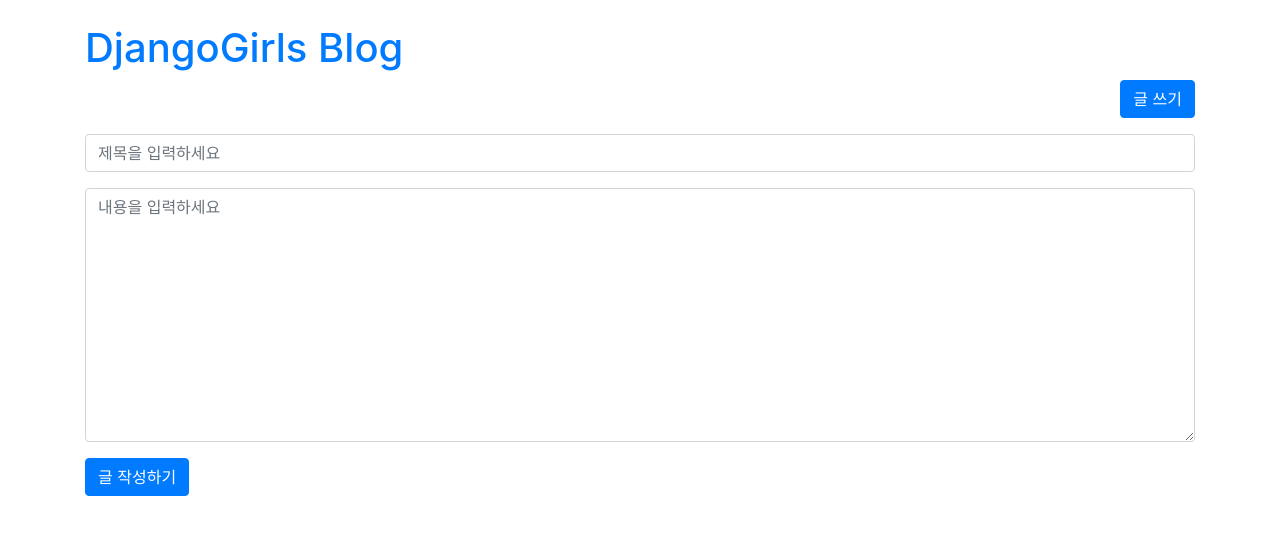
After one commit to Chrisaor/djangogirls-tutorial-8th, a Django app: page /write/ in a window 1280 px wide. The commit adds this page. Shown: the top 535 px of the page. Run offline with Django 3.2, Linux system fonts and the light colour scheme; some libraries are stand-ins or nearby versions.

Commit message:
post_create에 POST요청이 왔을 경우 새 Post인스턴스를 생성하고 결과 string을 HttpResponse로 반환

```diff
--- a/app/blog/urls.py
+++ b/app/blog/urls.py
@@ -1,8 +1,9 @@
 from django.conf.urls import url
 
-from .views import post_list, post_detail
+from .views import post_list, post_detail, post_create
 
 urlpatterns = [
     url(r'^$', post_list, name='post-list'),
-    url(r'^(\d+)/', post_detail, name='post-detail')
+    url(r'^(\d+)/', post_detail, name='post-detail'),
+    url(r'write/', post_create, name='post-create'),
 ]
--- a/app/blog/views.py
+++ b/app/blog/views.py
@@ -18,3 +18,15 @@
         'post': post,
     }
     return render(request, 'blog/post_detail.html', context)
+
+def post_create(request):
+    if request.method == 'POST':
+        title = request.POST.get('title')
+        text = request.POST.get('text')
+        id = request.user
+        post = Post.objects.create(author=id, title=title,text=text)
+
+        return HttpResponse(f'id:{post.id} title:{post.title} text:{post.text}')
+        # return render(request, 'blog/post_create.html', context)
+    else:
+        return render(request, 'blog/post_create.html')
--- a/app/templates/blog/base.html
+++ b/app/templates/blog/base.html
@@ -12,6 +12,10 @@
 <body>
 <div class="container">
     <a href="{% url 'post-list' %}"><h1 class="mt-4">DjangoGirls Blog</h1></a>
+
+    <div class="text-right mb-3">
+        <a href="{% url 'post-create' %}"><button class="btn btn-primary">글 쓰기</button></a>
+    </div>
     {% block content %}
     {% endblock %}
 </div>
--- /dev/null
+++ b/app/templates/blog/post_create.html
@@ -0,0 +1,10 @@
+{% extends 'blog/base.html' %}
+{% block content %}
+
+<form action="" method="post">
+    {% csrf_token %}
+    <p><input type="text" name="title" class="form-control" placeholder="제목을 입력하세요"></p>
+    <p><textarea name="text" id="" cols="60" rows="10" class="form-control" placeholder="내용을 입력하세요"></textarea></p>
+    <p><button class="btn btn-primary">글 작성하기</button></p>
+</form>
+{% endblock %}
```
